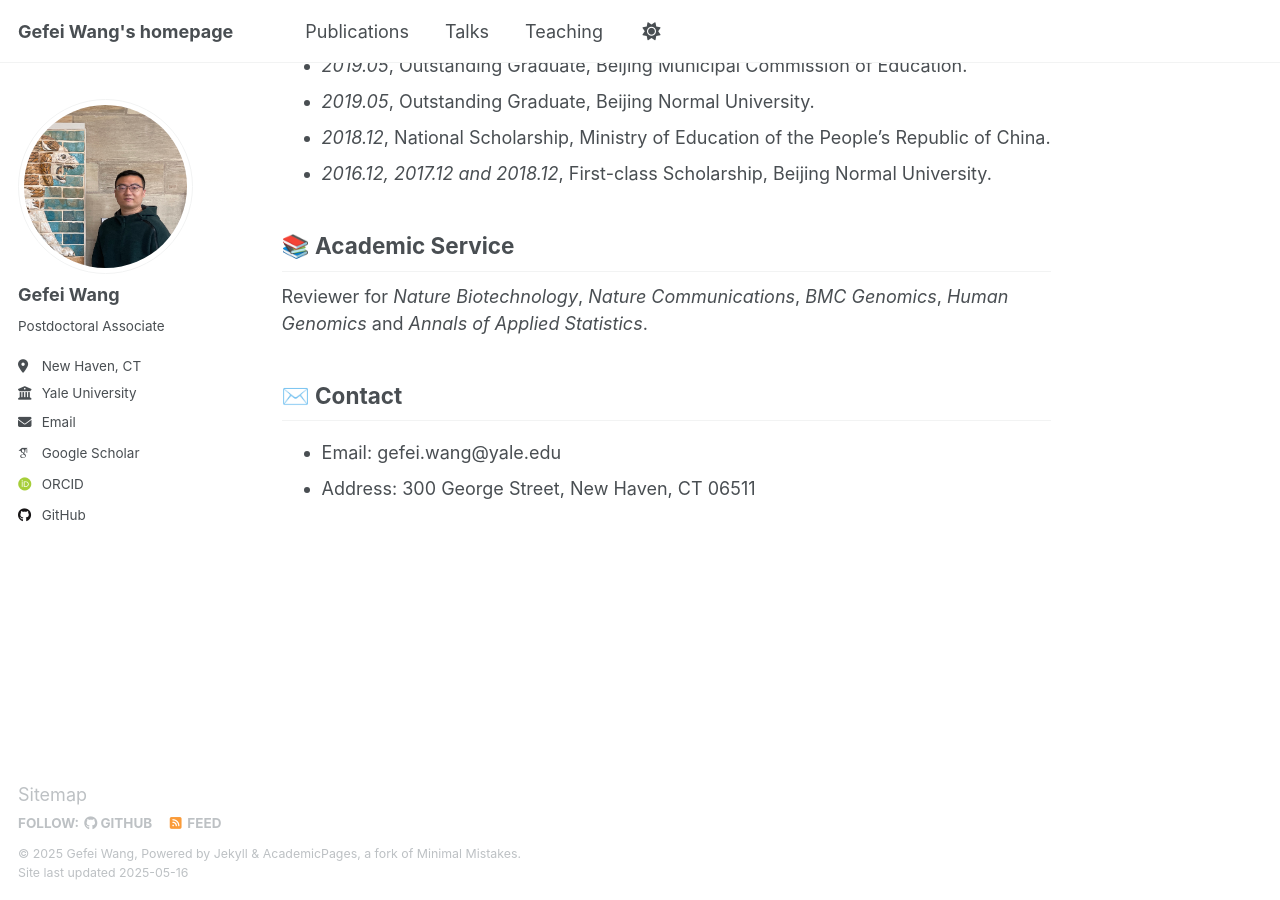
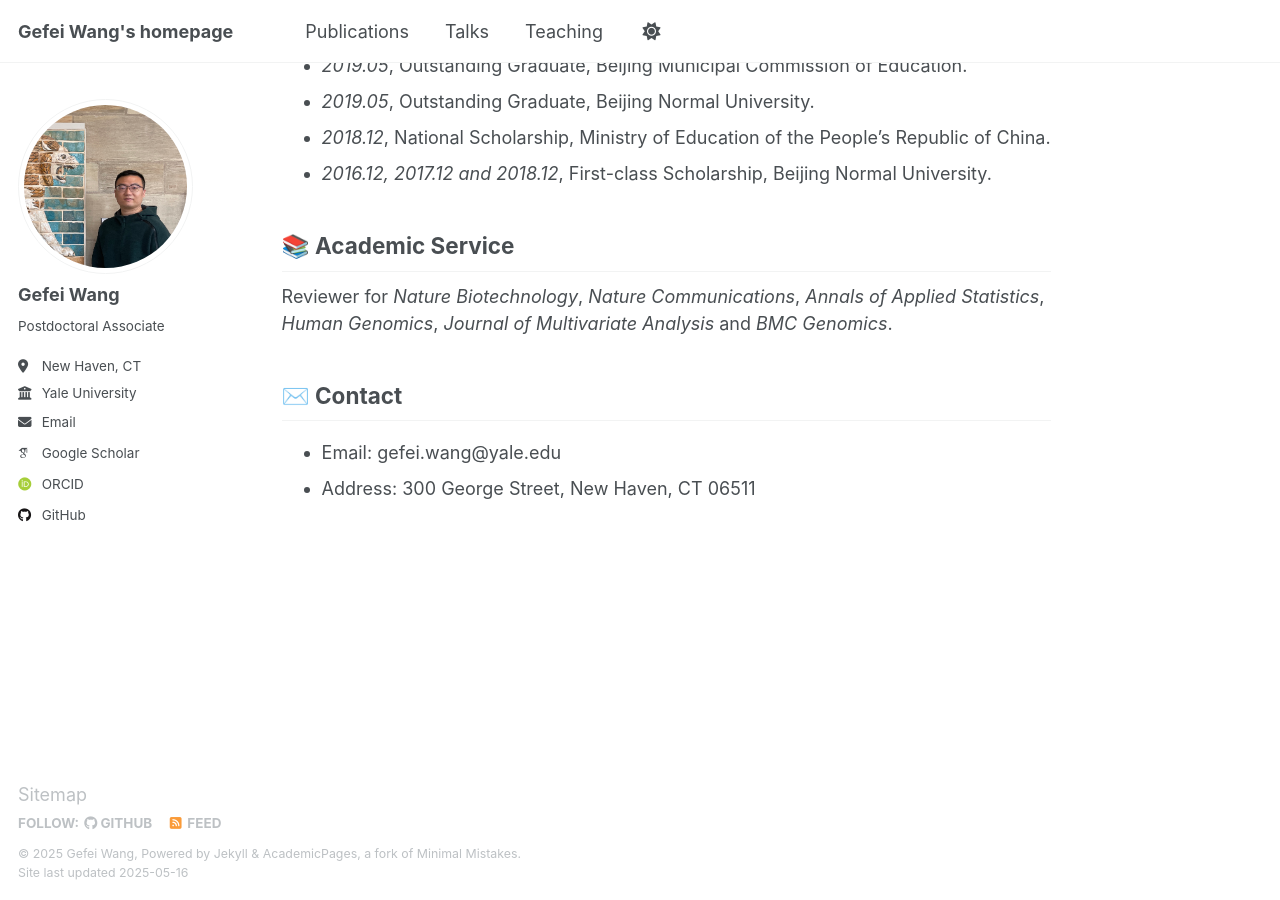
Before and after one commit to gefeiwang/gefeiwang.github.io, a Jekyll site: the page built from _pages/about.md, in a window 1280 px wide and 900 px high, scrolled down 959 px. Built offline with Jekyll 4.4.1, drawn with Linux system fonts in a browser that asks for light colours; some web fonts are replaced.

Commit message:
Add files via upload

```diff
--- a/_pages/about.md
+++ b/_pages/about.md
@@ -34,7 +34,7 @@ My research interests include the development of machine learning and deep learn
 
 📚 Academic Service
 ------
-Reviewer for *Nature Biotechnology*, *Nature Communications*, *BMC Genomics*, *Human Genomics* and *Annals of Applied Statistics*.
+Reviewer for *Nature Biotechnology*, *Nature Communications*, *Annals of Applied Statistics*, *Human Genomics*, *Journal of Multivariate Analysis* and *BMC Genomics*.
 
 ✉️ Contact
 ------
```
